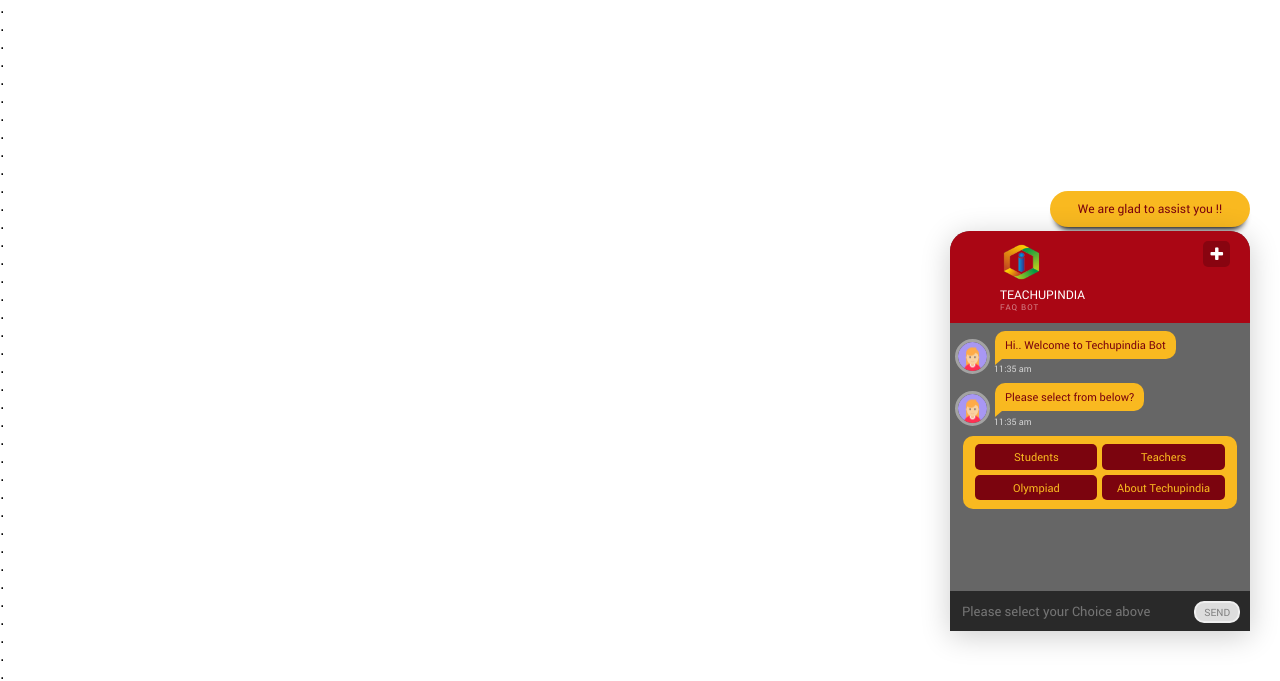
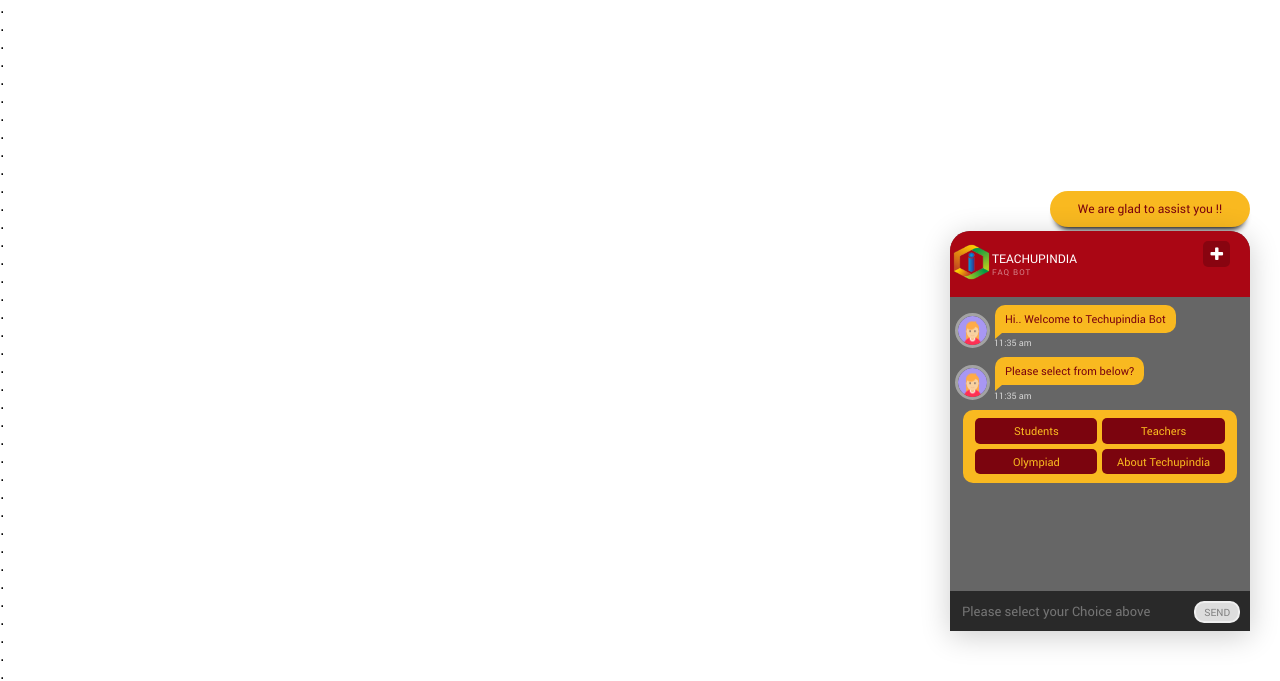
Before and after one commit to neetucompiler/HomR, a PHP site: page /index.html in a window 1280 px wide. Shown: the part 523-1204 px from the top of the page. Run offline with PHP 8.4, Linux system fonts and the light colour scheme; some libraries are stand-ins or nearby versions.

Commit message:
added the changes

```diff
--- a/css/style.css
+++ b/css/style.css
@@ -85,7 +85,7 @@
   color: #fff;
   text-transform: uppercase;
   text-align: left;
-  padding: 10px 10px 10px 50px;
+  padding: 10px 10px 10px 0px;
 }
 
 .chat-title h1,
--- a/index.html
+++ b/index.html
@@ -214,9 +214,14 @@
         <div id="animHelpText" class="animated bounce" style="display: block;">We are glad to assist you !!</div>
         <div class="chat">
             <div class="chat-title">
-            <img src="logosmall.png" alt="logo" height="42" width="42">
+            <div style="float:left">
+                <img src="logosmall.png" style="display: inline" alt="logo" height="42" width="42">
+            </div>
+            <div style="float:left;padding-top: 10px;">
                 <h1>Teachupindia</h1>
                 <h2>FAQ Bot</h2>
+            </div>
+
                 <button class="chat-minmax" id="minim-chat" style="display: none;"><i class="fa fa-minus fa-lg" aria-hidden="true"></i></button>
                 <button class="chat-minmax" id="maxi-chat"><i class="fa fa-plus fa-lg" aria-hidden="true"></i></button>
             </div>
```
